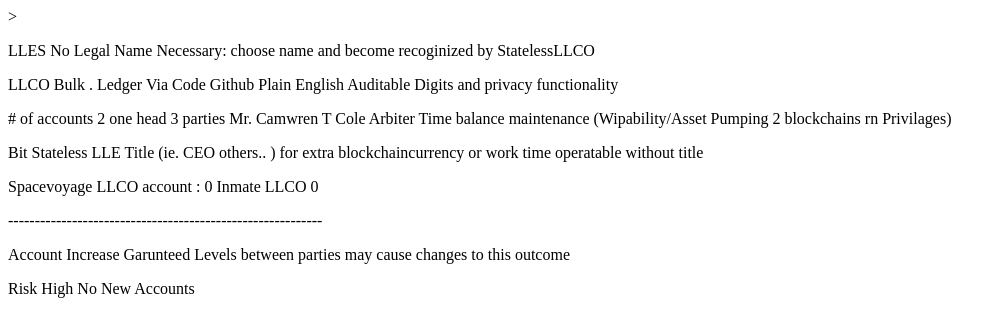
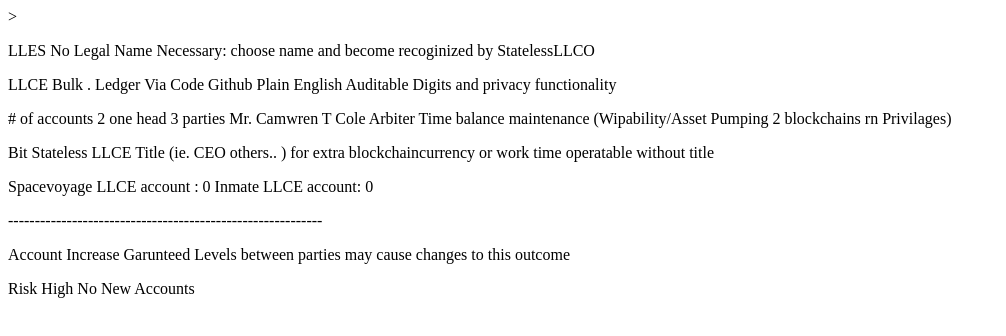
Before and after one commit to debloomanarco/BitcoinMarketingSiteCommisaryAlt, a plain HTML site: page index.html in a window 1280 px wide. Shown: the whole page, without its empty margins (0-1006 px from the left). Drawn offline with Linux system fonts and the light colour scheme.

Commit message:
Update index.html

```diff
--- a/index.html
+++ b/index.html
@@ -7,10 +7,10 @@
   </head>
   <body>
     <p>LLES No Legal Name Necessary: choose name and become recoginized by StatelessLLCO </p>
-    <p>LLCO Bulk . Ledger Via Code Github Plain English Auditable Digits and privacy functionality </p>
+    <p>LLCE Bulk . Ledger Via Code Github Plain English Auditable Digits and privacy functionality </p>
     <p># of accounts 2 one head 3 parties Mr. Camwren T Cole Arbiter Time balance maintenance (Wipability/Asset Pumping 2 blockchains rn Privilages)</p>
-    <p> Bit Stateless LLE Title (ie. CEO others.. ) for extra blockchaincurrency or work time operatable without title </p>
-    <p>Spacevoyage LLCO account : 0 Inmate LLCO 0 </p>
+    <p> Bit Stateless LLCE Title (ie. CEO others.. ) for extra blockchaincurrency or work time operatable without title </p>
+    <p>Spacevoyage LLCE account : 0 Inmate LLCE account: 0 </p>
     <p>-----------------------------------------------------------</p>
     <p>Account Increase Garunteed Levels between parties may cause changes to this outcome   </p>
     <p>Risk High No New Accounts </p>
```
